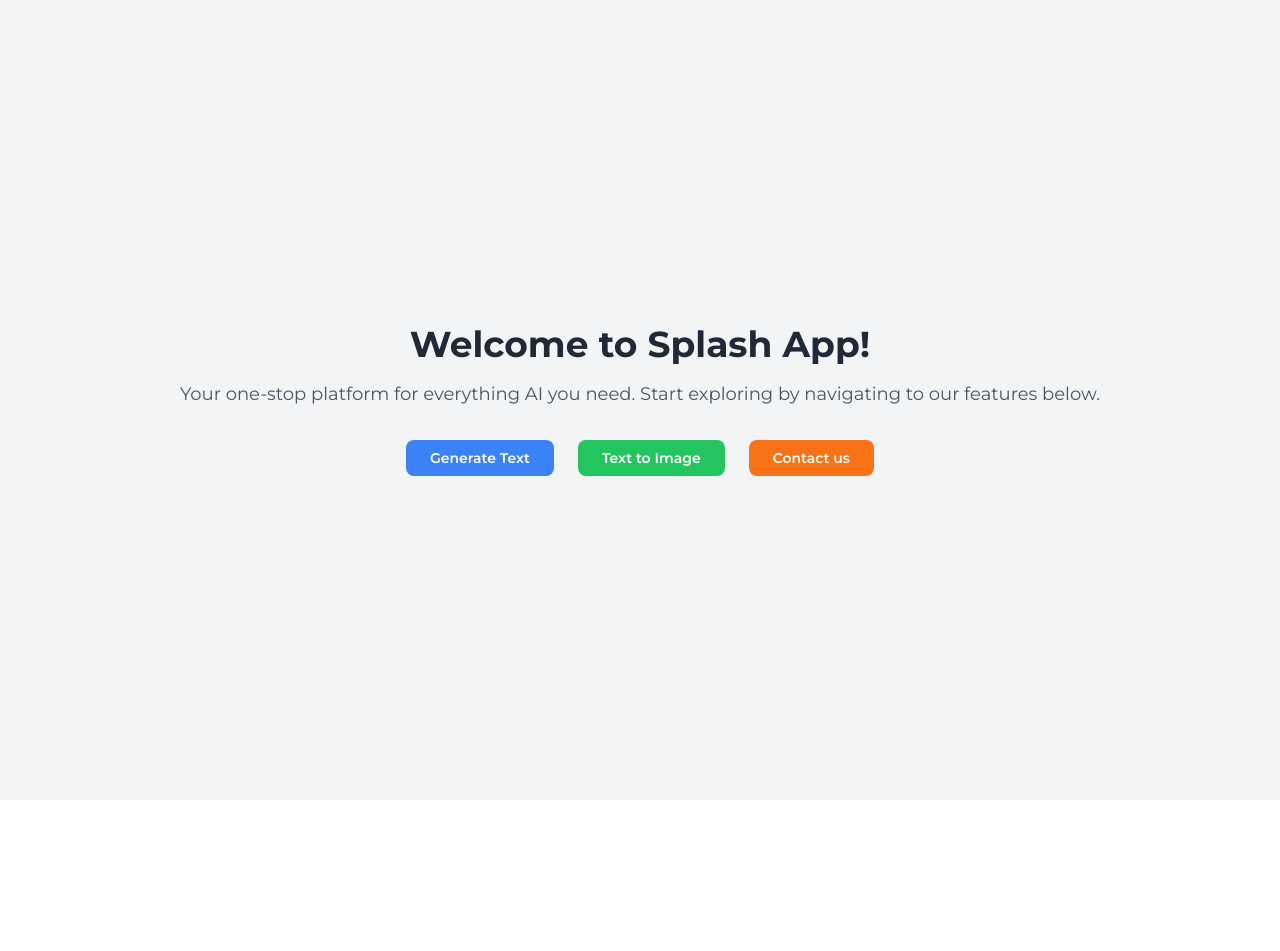
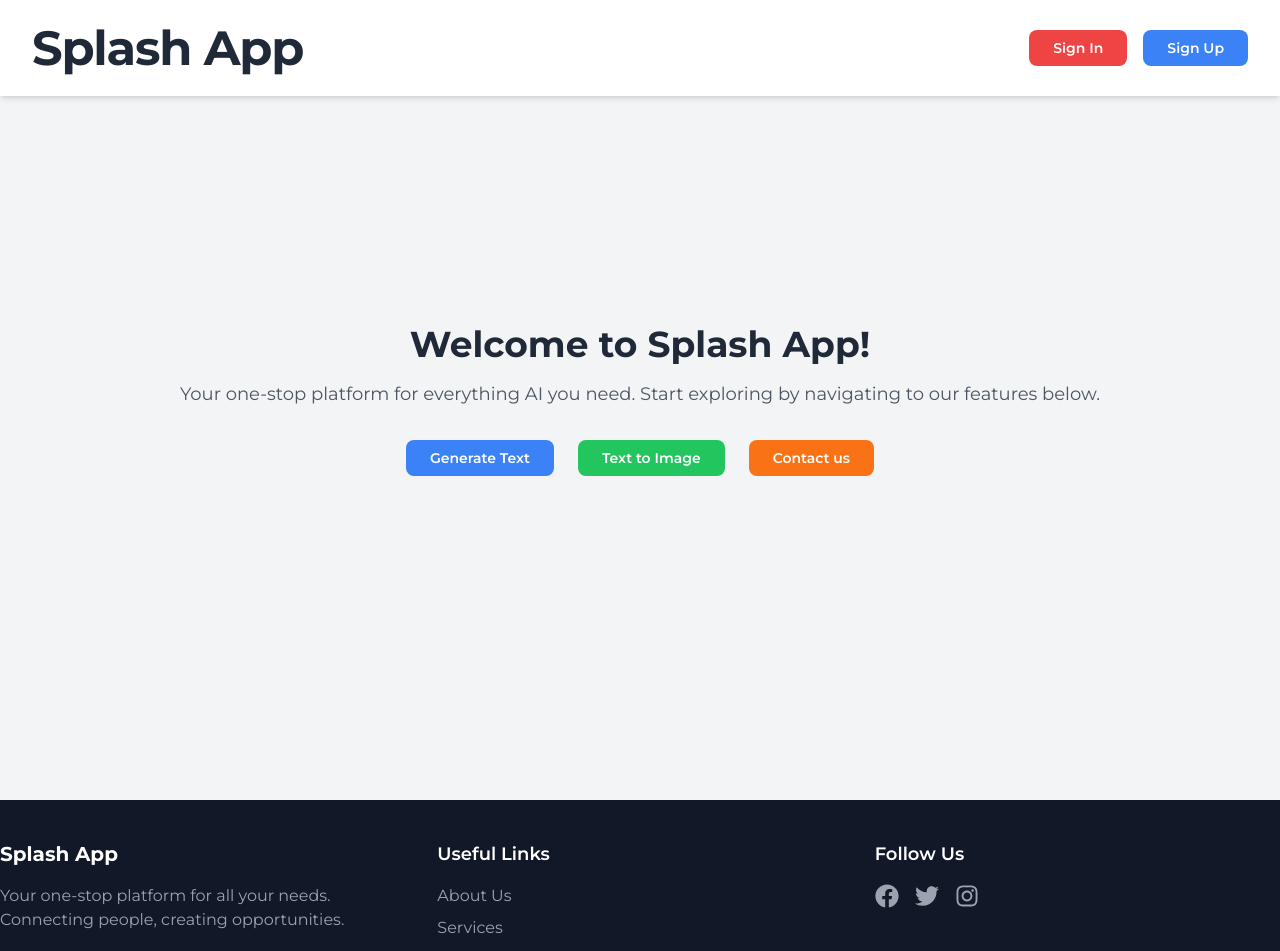
Before and after one commit to Milkitalu/alx-project-0x03-setup, a Next.js app in the folder alx-project-0x03/: page / in a window 1280 px wide. Shown: the top 951 px of the page. Before the commit the page ends 800 px from the top, so only its background shows below. Built offline with nearby package versions, Linux system fonts and the light colour scheme.

Commit message:
AFTER REWRITING index.tsx content

```diff
--- a/alx-project-0x03/pages/index.tsx
+++ b/alx-project-0x03/pages/index.tsx
@@ -1,6 +1,8 @@
 
 
 import Button from "@/components/common/Button";
+import Footer from "@/components/layouts/Footer";
+import Header from "@/components/layouts/Header";
 import { useRouter } from "next/router";
 
 interface PageRouteProps {
@@ -16,6 +18,8 @@ export default function Home() {
   }
 
   return (
+    <>
+    <Header />
     <div className="min-h-screen bg-gray-100 flex flex-col justify-center items-center text-center">
       {/* Welcome Message */}
       <h1 className="text-4xl font-bold text-gray-800 mb-4">
@@ -33,5 +37,7 @@ export default function Home() {
         <Button action={() => routeToNextPage({ pageRoute: '/counter-app'})} buttonLabel="Contact us" buttonBackgroundColor="orange" />
       </div>
     </div>
+    <Footer />
+    </>
   );
 }
```
